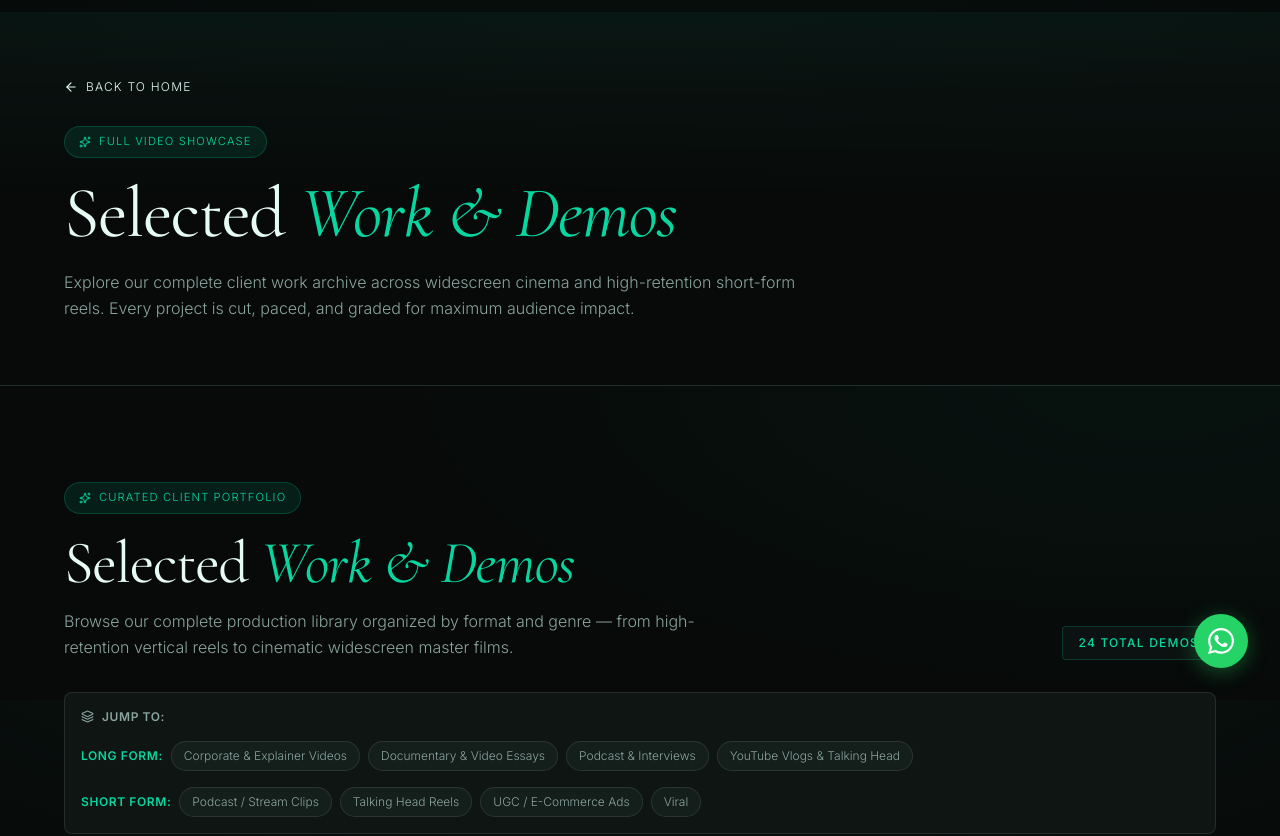
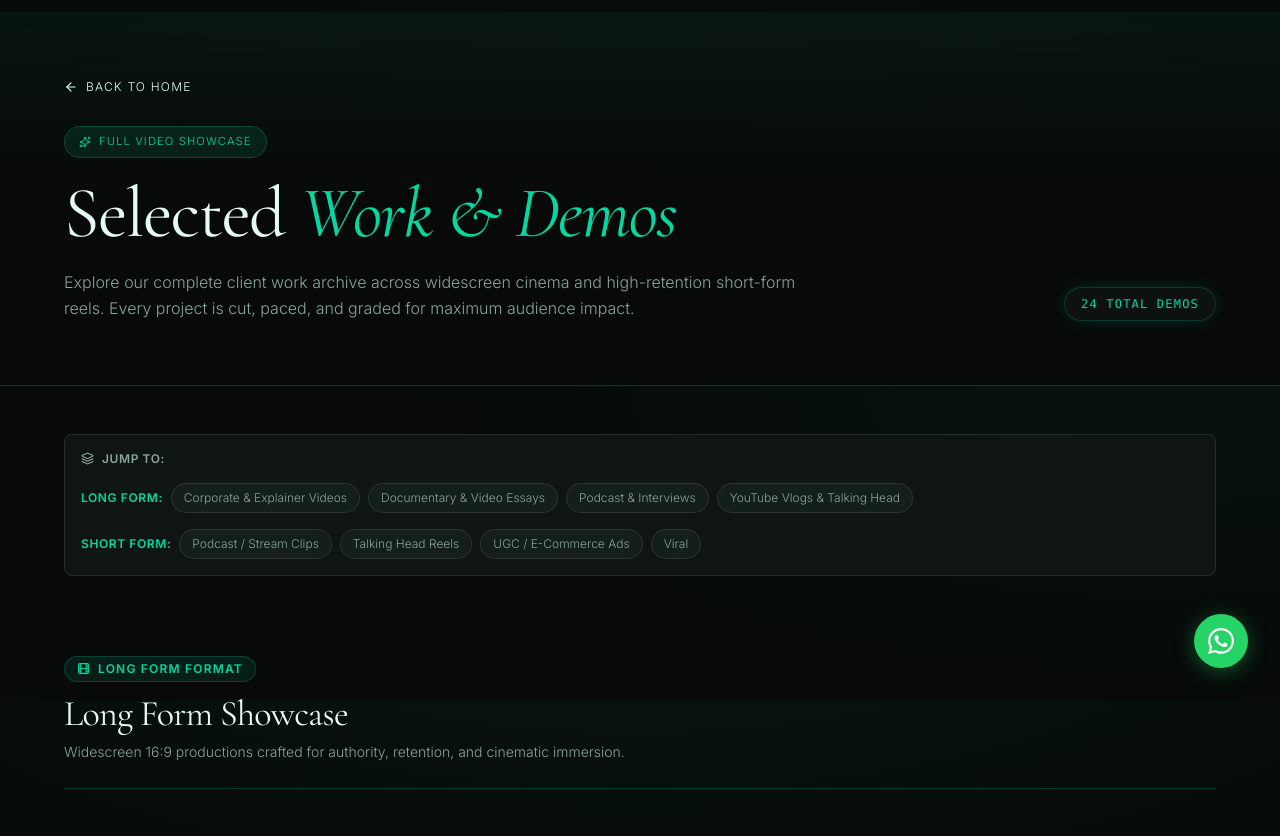
Before and after one commit to SisodiyaTech/Zenerix, a React (Vite) app: page /demo in a window 1280 px wide. Shown: the part 100-936 px from the top of the page. Built offline with nearby package versions, Linux system fonts and the light colour scheme.

Commit message:
fix(ui): remove duplicate Selected Work & Demos header on showcase page

```diff
--- a/src/components/WorkSection.jsx
+++ b/src/components/WorkSection.jsx
@@ -202,12 +202,13 @@ function CategorySection({ category, formatAspect, onPlay }) {
   );
 }
 
-export default function WorkSection() {
+export default function WorkSection({ showHeader = true }) {
   const sectionRef = useRef(null);
   const titleRef = useRef(null);
   const [modalProject, setModalProject] = useState(null);
 
   useEffect(() => {
+    if (!showHeader || !titleRef.current) return;
     const ctx = gsap.context(() => {
       gsap.fromTo(
         titleRef.current,
@@ -226,7 +227,7 @@ export default function WorkSection() {
     }, sectionRef);
 
     return () => ctx.revert();
-  }, []);
+  }, [showHeader]);
 
   const getModalIndex = () =>
     projects.findIndex((p) => p.fileId === modalProject?.fileId);
@@ -250,9 +251,14 @@ export default function WorkSection() {
 
   return (
     <>
-      <section className="py-16 md:py-24 relative" id="work" ref={sectionRef}>
+      <section
+        className={`${showHeader ? 'py-16 md:py-24' : 'pt-8 md:pt-12 pb-16 md:pb-24'} relative`}
+        id="work"
+        ref={sectionRef}
+      >
         <div className="w-full max-w-[1440px] mx-auto px-6 sm:px-10 lg:px-16">
-          {/* Main Showcase Header */}
+          {/* Main Showcase Header (rendered only when showHeader is true) */}
+          {showHeader && (
             <div
               className="flex flex-wrap items-end justify-between gap-6 mb-8"
               ref={titleRef}
@@ -264,7 +270,7 @@ export default function WorkSection() {
                   <span>Curated Client Portfolio</span>
                 </div>
                 <h2 className="font-serif text-4xl sm:text-5xl lg:text-6xl font-light tracking-tight leading-tight text-[#E6FBF6] mb-3">
-                Selected <em className="italic text-[#06D6A0]">Work & Demos</em>
+                  Production <em className="italic text-[#06D6A0]">Library</em>
                 </h2>
                 <p className="text-sm sm:text-base text-[#8AA49E] leading-relaxed">
                   Browse our complete production library organized by format and genre — from high-retention vertical reels to cinematic widescreen master films.
@@ -272,11 +278,12 @@ export default function WorkSection() {
               </div>
 
               <div className="flex items-center">
-              <span className="text-xs font-medium uppercase tracking-widest px-4 py-2 border border-[#06D6A0]/20 rounded bg-[#0E1513]/80 text-[#06D6A0]">
+                <span className="text-xs font-mono font-medium uppercase tracking-widest px-4 py-2 border border-[#06D6A0]/20 rounded-full bg-[#0E1513]/80 text-[#06D6A0] shadow-[0_0_15px_rgba(6,214,160,0.15)]">
                   {projects.length} Total Demos
                 </span>
               </div>
             </div>
+          )}
 
           {/* Quick Jump Bar */}
           <nav
--- a/src/pages/WorkPage.jsx
+++ b/src/pages/WorkPage.jsx
@@ -5,6 +5,7 @@ import { lazy, Suspense } from 'react';
 import { Link } from 'react-router-dom';
 import { ArrowLeft, Sparkles } from 'lucide-react';
 import WorkSection from '../components/WorkSection';
+import { projects } from '../data/projects';
 
 const ContactSection = lazy(() => import('../components/ContactSection'));
 
@@ -35,6 +36,7 @@ export default function WorkPage() {
             </Link>
           </div>
 
+          <div className="flex flex-wrap items-end justify-between gap-6">
             <div className="max-w-3xl">
               <div className="inline-flex items-center gap-2 px-3.5 py-1.5 rounded-full bg-[#06D6A0]/10 border border-[#06D6A0]/20 text-[0.7rem] uppercase tracking-widest text-[#06D6A0] mb-4">
                 <Sparkles size={12} />
@@ -47,11 +49,18 @@ export default function WorkPage() {
                 Explore our complete client work archive across widescreen cinema and high-retention short-form reels. Every project is cut, paced, and graded for maximum audience impact.
               </p>
             </div>
+
+            <div className="flex items-center">
+              <span className="text-xs font-mono font-medium uppercase tracking-widest px-4 py-2 border border-[#06D6A0]/20 rounded-full bg-[#0E1513]/80 text-[#06D6A0] shadow-[0_0_15px_rgba(6,214,160,0.15)]">
+                {projects.length} Total Demos
+              </span>
+            </div>
+          </div>
         </div>
       </section>
 
-      {/* Complete Categorized Work Section */}
-      <WorkSection />
+      {/* Complete Categorized Work Section (Single clean header above) */}
+      <WorkSection showHeader={false} />
 
       {/* Contact Hub */}
       <Suspense fallback={<SectionPlaceholder minHeight="400px" />}>
```
Lines whose indentation alone changed are shown as unchanged.
